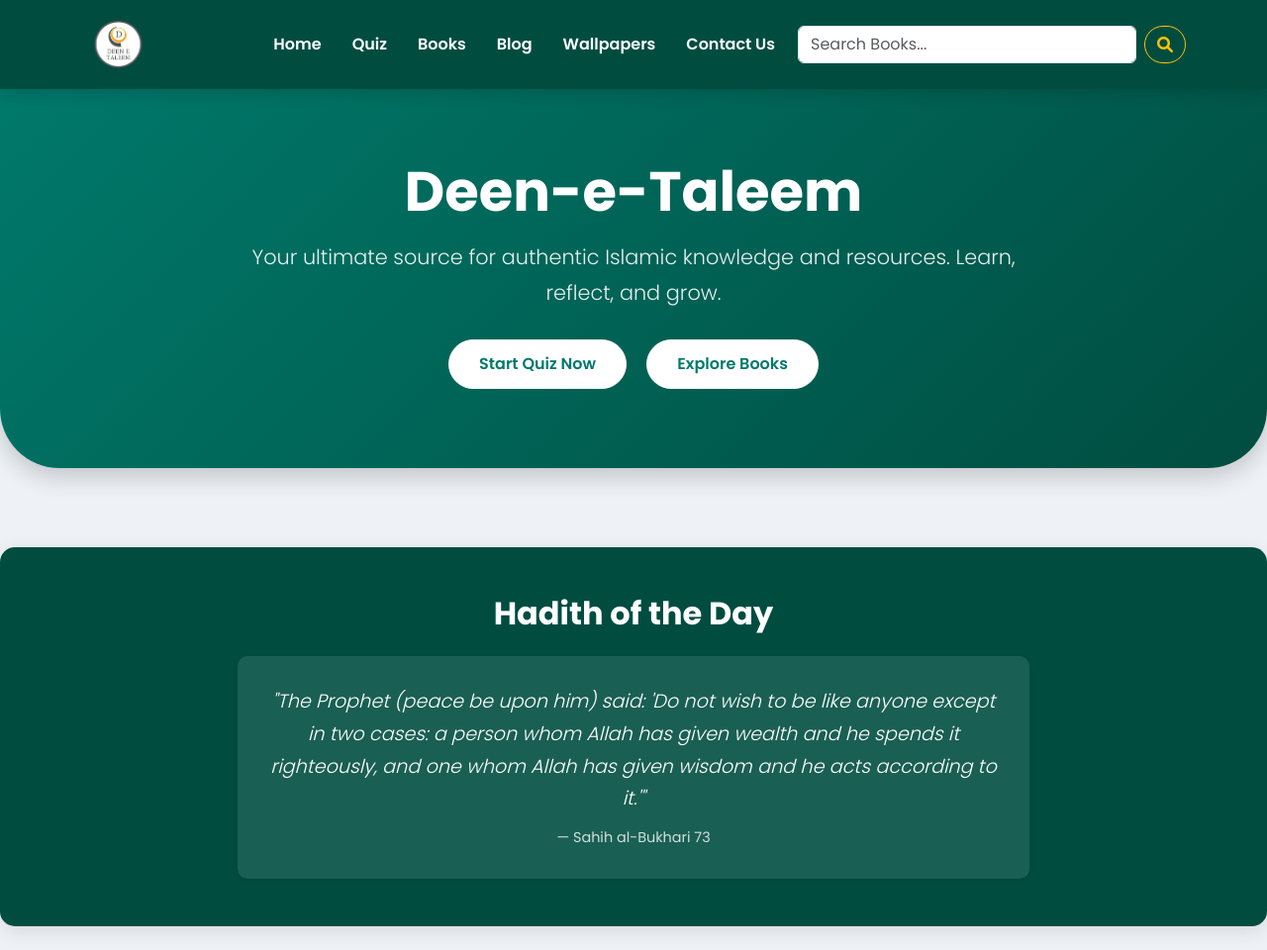
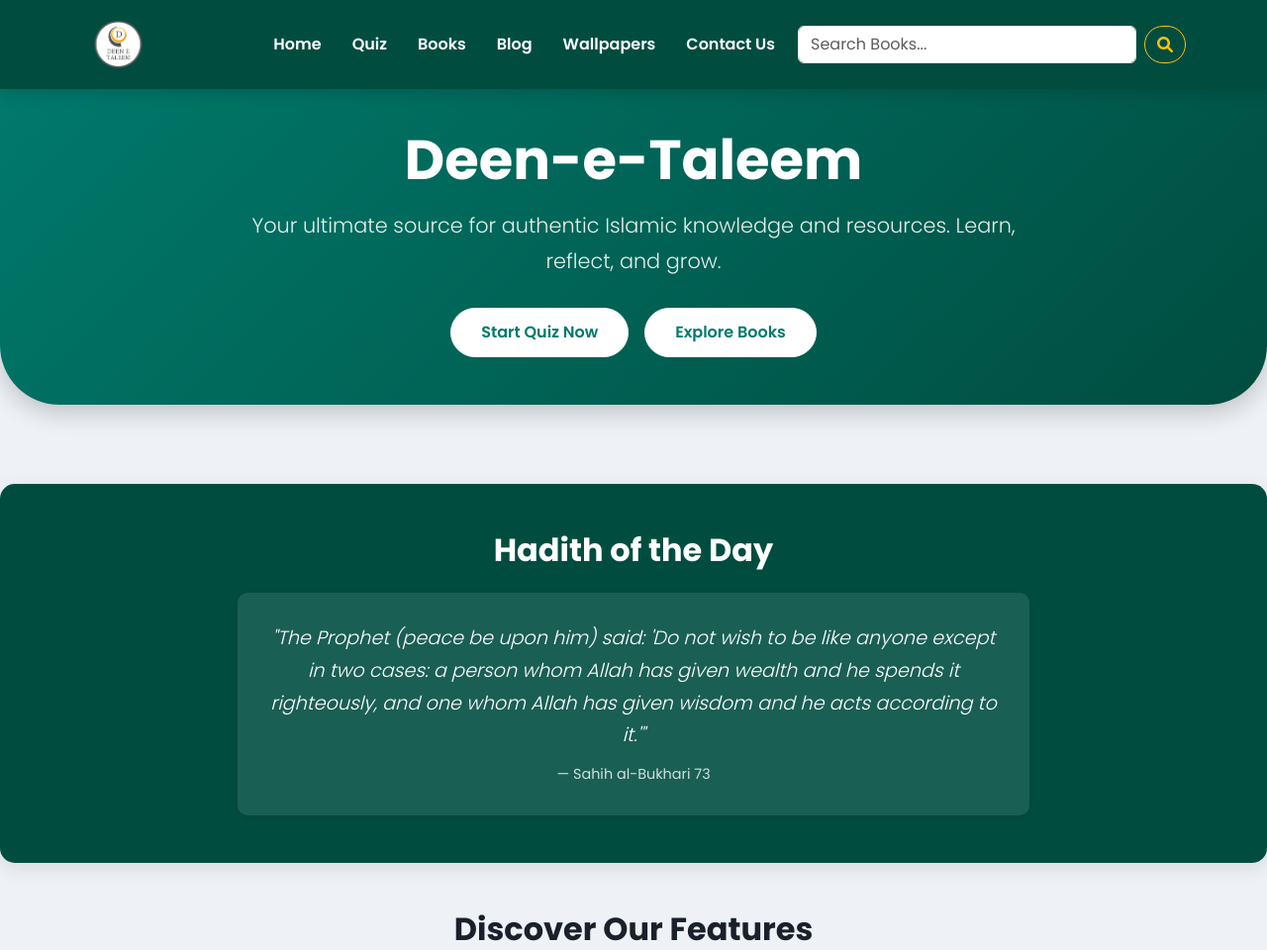
Before and after one commit to mfhaque0/deen-e-taleem, a Flask app: page / in a window 1280 px wide. Shown: the top 960 px of the page at 99% size. Run offline with Flask 3, Linux system fonts and the light colour scheme; some libraries are stand-ins or nearby versions.

Commit message:
Updated hero section: centered buttons with spacing

```diff
--- a/templates/home.html
+++ b/templates/home.html
@@ -71,15 +71,19 @@
 
 
   <!-- Hero Section -->
-    <section class="hero-section">
+<section class="hero-section text-center py-5">
     <div class="container">
         <h1>Deen-e-Taleem</h1>
         <p class="lead">Your ultimate source for authentic Islamic knowledge and resources. Learn, reflect, and grow.</p>
-            <a href="{{ url_for('quiz_selection') }}" class="btn btn-light me-3">Start Quiz Now</a>
+
+        <div class="d-flex justify-content-center gap-3 mt-3">
+            <a href="{{ url_for('quiz_selection') }}" class="btn btn-light">Start Quiz Now</a>
             <a href="{{ url_for('books') }}" class="btn btn-light">Explore Books</a>
+        </div>
     </div>
 </section>
 <!-- End Hero Section -->
+
 
     <!-- Daily Hadith Section (Moved to top) -->
     <section class="hadith-section py-5">
```
Lines whose indentation alone changed are shown as unchanged.
